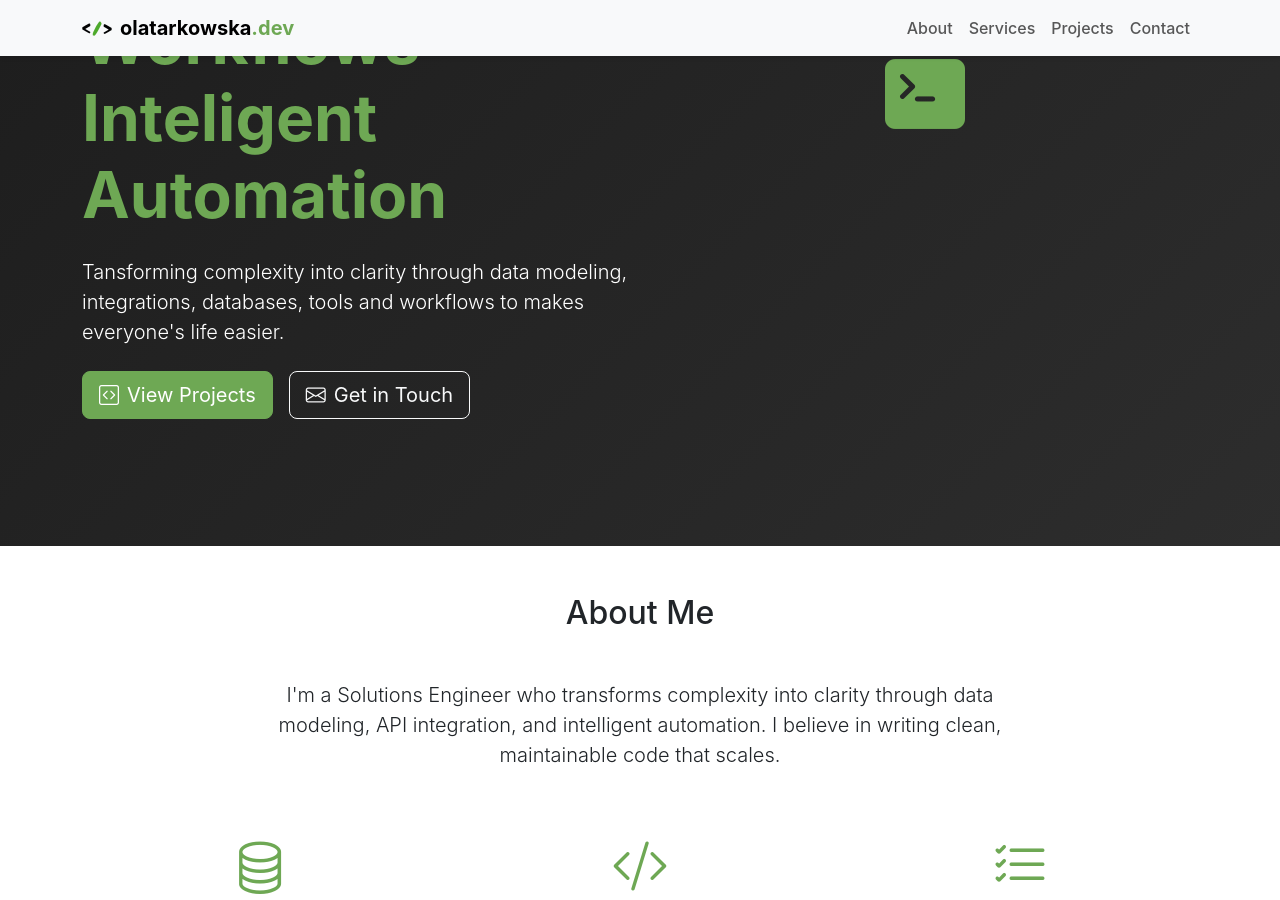
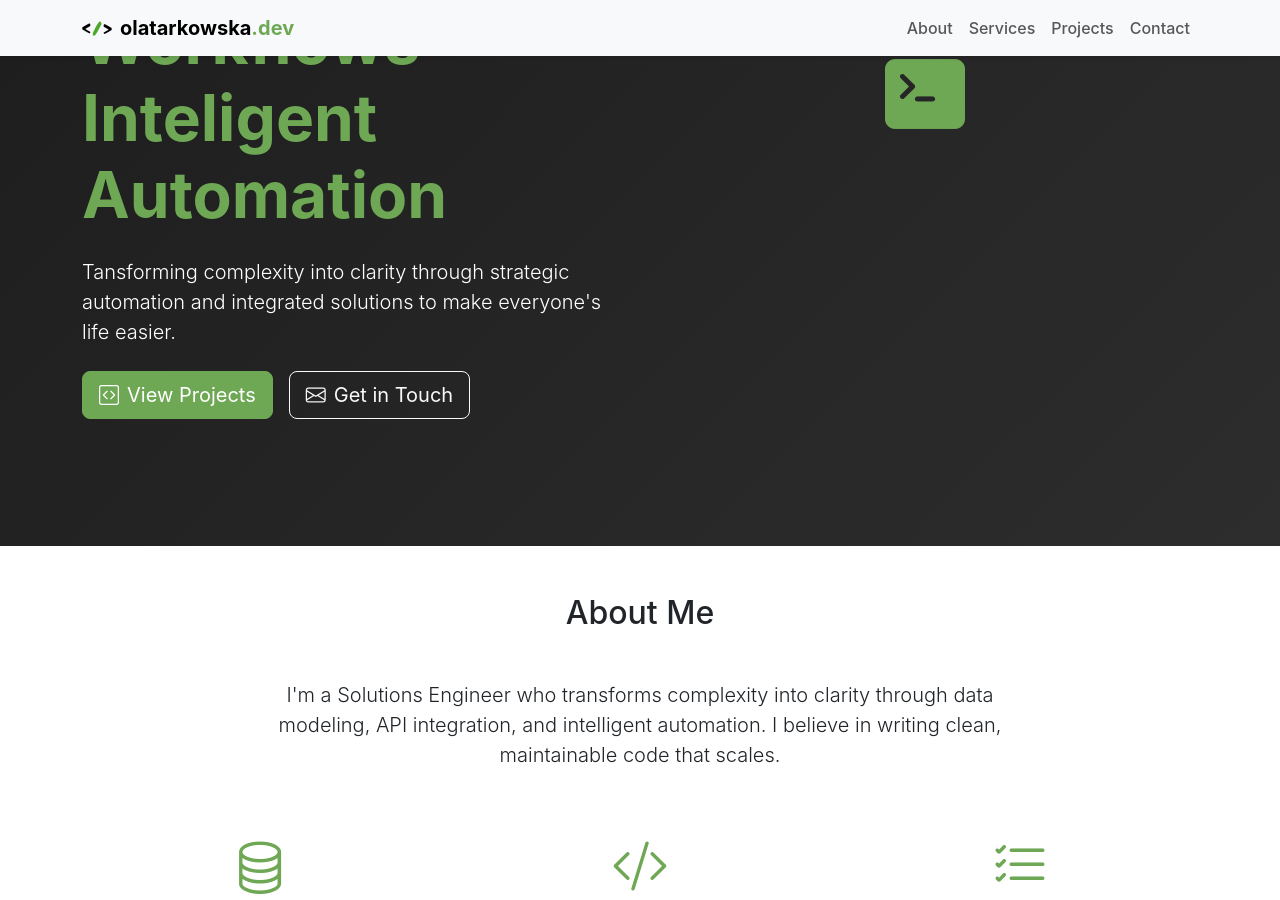
Before and after one commit to atarkowska/atarkowska.github.io, a Jekyll site: the page built from index.html, in a window 1280 px wide and 900 px high, scrolled down 490 px. Built offline with Jekyll 4.4.1, drawn with Linux system fonts in a browser that asks for light colours.

Commit message:
update text

```diff
--- a/index.html
+++ b/index.html
@@ -15,8 +15,8 @@ title: olatarkowska.dev
                     <span class="text-success">Inteligent Automation</span>
                 </h1>
                 <p class="lead mb-4">
-                    Tansforming complexity into clarity through data modeling, integrations, databases,
-                    tools and workflows to makes everyone's life easier.
+                    Tansforming complexity into clarity through strategic automation and integrated solutions
+                    to make everyone's life easier.
                 </p>
                 <div class="d-flex gap-3">
                     <a href="#projects" class="btn btn-success btn-lg">
```
